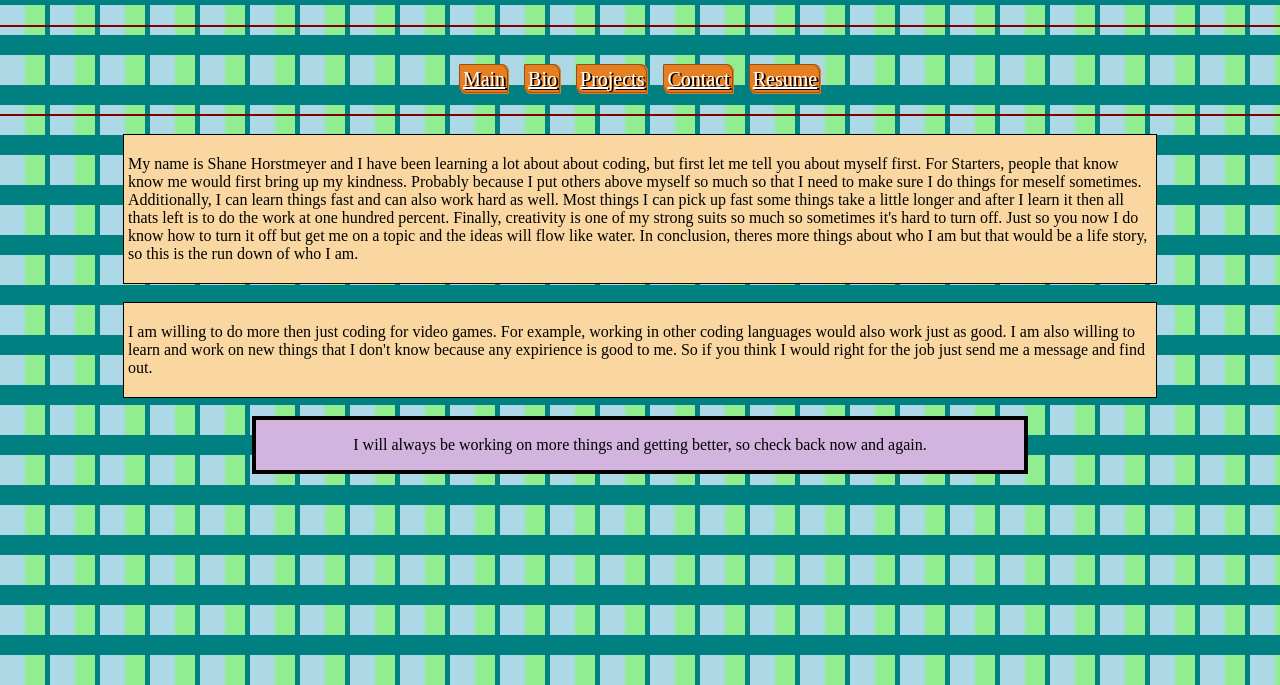
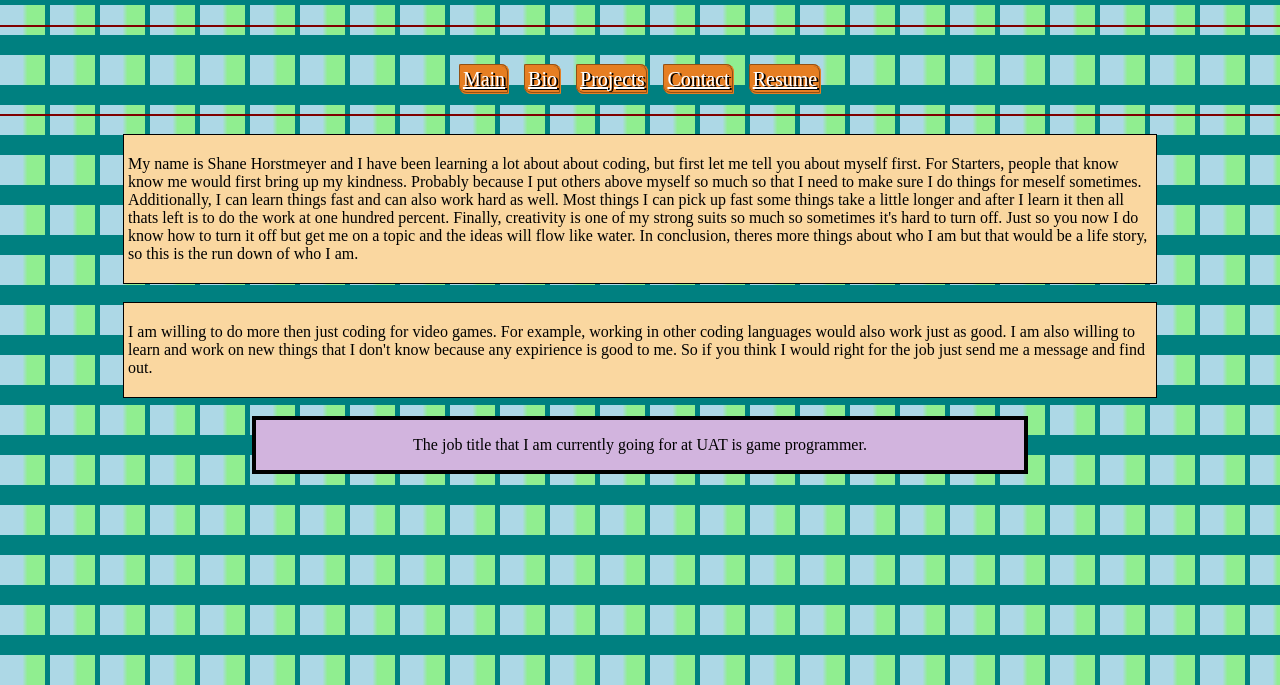
Before and after one commit to ShaneHorstmeyer/ShaneHorstmeyer.github.io, a plain HTML site: page index.html in a window 1280 px wide. Shown: the part 115-800 px from the top of the page. Drawn offline with Linux system fonts and the light colour scheme.

Commit message:
Update index.html

```diff
--- a/index.html
+++ b/index.html
@@ -40,8 +40,7 @@
     </article>
     <br>
     <footer>
-        <p>I will always be working on more things and getting better, so check
-        back now and again.</p>
+        <p>The job title that I am currently going for at UAT is game programmer.</p>
     </footer>
 </body>
 
```
